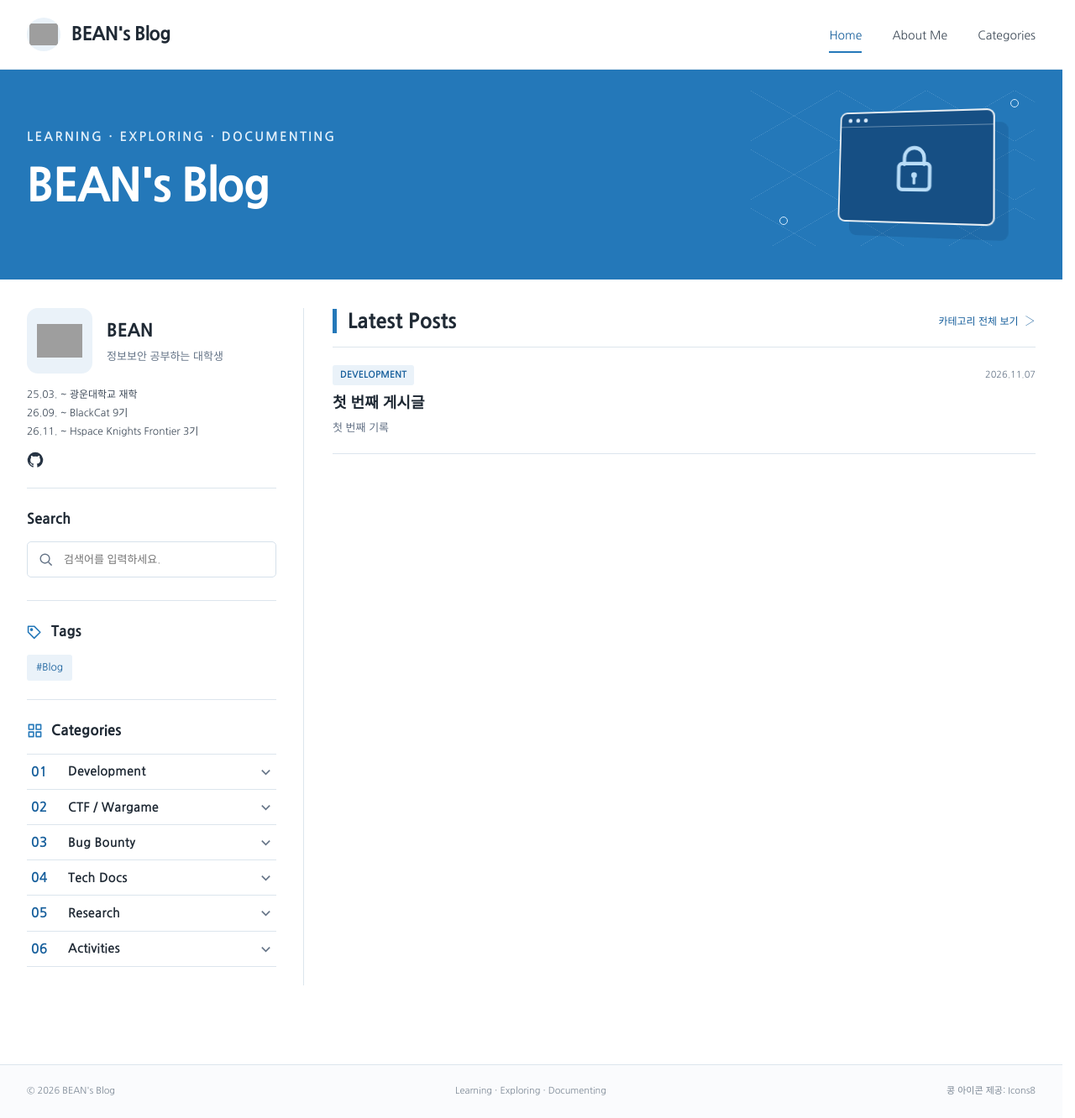
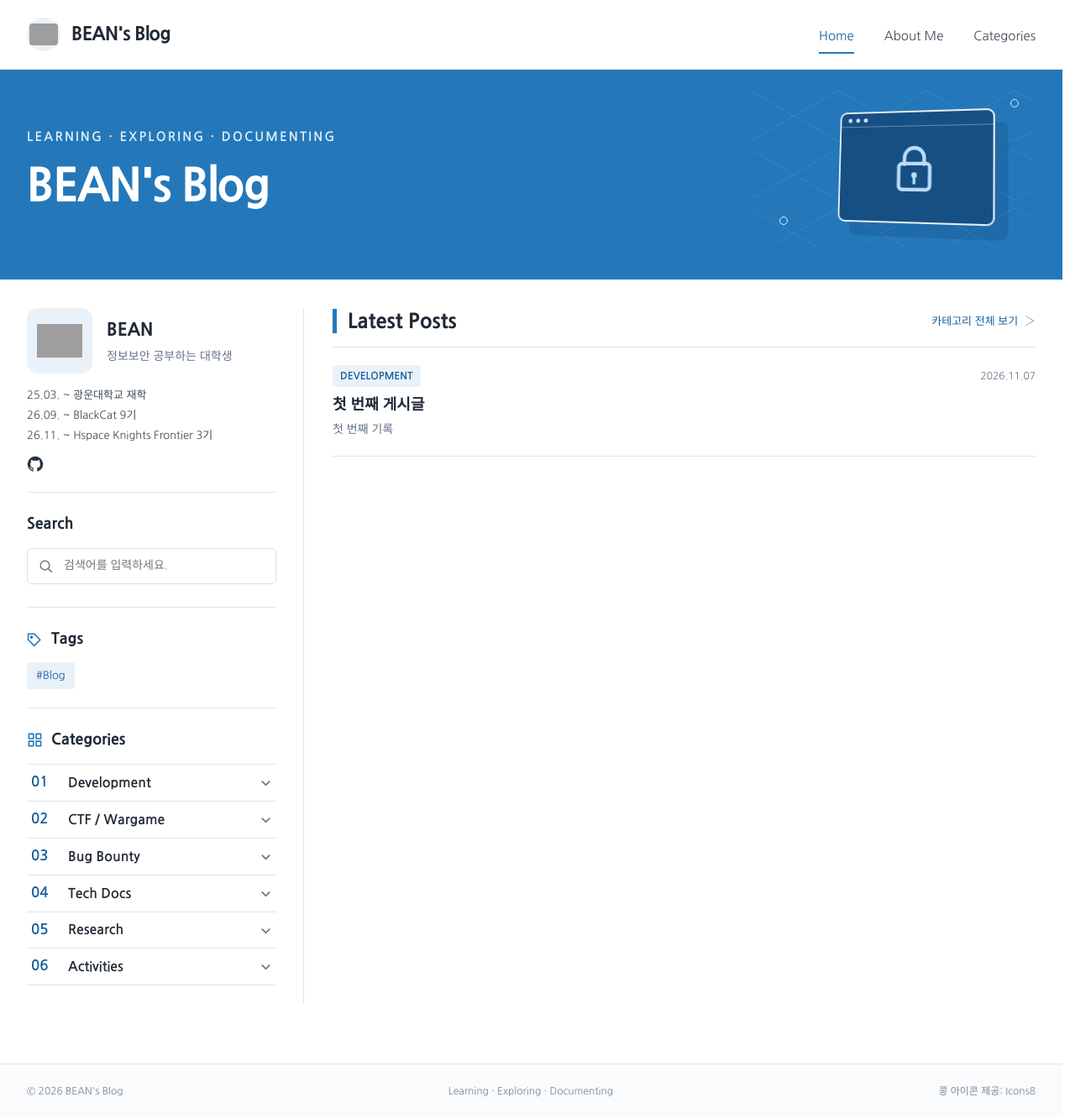
Before and after one commit to BEAN-CMD418/bean-cmd418.github.io, a Jekyll site: the page built from index.md, in a window 1280 px wide and 1332 px high. Shown: the whole window at 84% size. Built offline with Jekyll 4.4.1, drawn with Linux system fonts in a browser that asks for light colours; some web fonts are replaced; grey boxes are pictures that could not be loaded.

Commit message:
Slightly increase site typography for readability

```diff
--- a/assets/css/bean-theme.css
+++ b/assets/css/bean-theme.css
@@ -517,3 +517,61 @@ body.is-leaving .page-shell { animation: bean-page-leave .14s ease-in both; }
 @media (prefers-reduced-motion: reduce) {
   .page-content .category-back-link::after { transition: none !important; }
 }
+
+
+/* Slightly improve overall readability without changing the visual hierarchy. */
+.main-nav a { font-size: 15px; }
+.profile-role { font-size: 14px; }
+.profile-motto { font-size: 12px; }
+.profile-description { font-size: 14px; }
+.profile-career { font-size: 13px; }
+.profile-github { font-size: 14px; }
+.sidebar-heading { font-size: 18px; }
+.search-box input { font-size: 14px; }
+.search-hint { font-size: 12px; }
+.tag-chip { font-size: 13px; }
+.muted-note { font-size: 13px; }
+.category-number { font-size: 17px; }
+.category-name { font-size: 16px; }
+.category-children a { font-size: 13px; }
+.more-link { font-size: 13px; }
+.post-category { font-size: 12px; }
+.post-meta-line time { font-size: 12px; }
+.post-main p { font-size: 14px; }
+.empty-posts p, .no-results { font-size: 14px; }
+.categories-intro { font-size: 15px; }
+.category-list-title { font-size: 17px; }
+.category-list-description { font-size: 13px; }
+.page-body { font-size: 16px; }
+.page-body h2 { font-size: 21px; }
+.footer-inner { font-size: 12px; }
+.post-article-meta { font-size: 13px; }
+.post-article-body { font-size: 16px; }
+.post-article-body h2 { font-size: 21px; }
+.post-article-body h3 { font-size: 18px; }
+.post-tags-label { font-size: 12px; }
+
+@media (max-width: 680px) {
+  .main-nav a { font-size: 13px; }
+  .profile-role { font-size: 13px; }
+  .profile-motto { font-size: 11px; }
+  .profile-description { font-size: 13px; }
+  .profile-career { font-size: 12px; }
+  .profile-github { font-size: 13px; }
+  .sidebar-heading { font-size: 17px; }
+  .search-box input { font-size: 13px; }
+  .search-hint { font-size: 11px; }
+  .tag-chip { font-size: 12px; }
+  .category-number { font-size: 16px; }
+  .category-name { font-size: 15px; }
+  .category-children a { font-size: 13px; }
+  .post-category, .post-meta-line time { font-size: 11px; }
+  .post-main p { font-size: 13px; }
+  .category-list-title { font-size: 15px; }
+  .category-list-description { font-size: 13px; }
+  .page-body { font-size: 15px; }
+  .footer-inner { font-size: 12px; }
+  .post-article-meta { font-size: 12px; }
+  .post-article-body { font-size: 15px; }
+  .post-article-body h3 { font-size: 17px; }
+}
```
